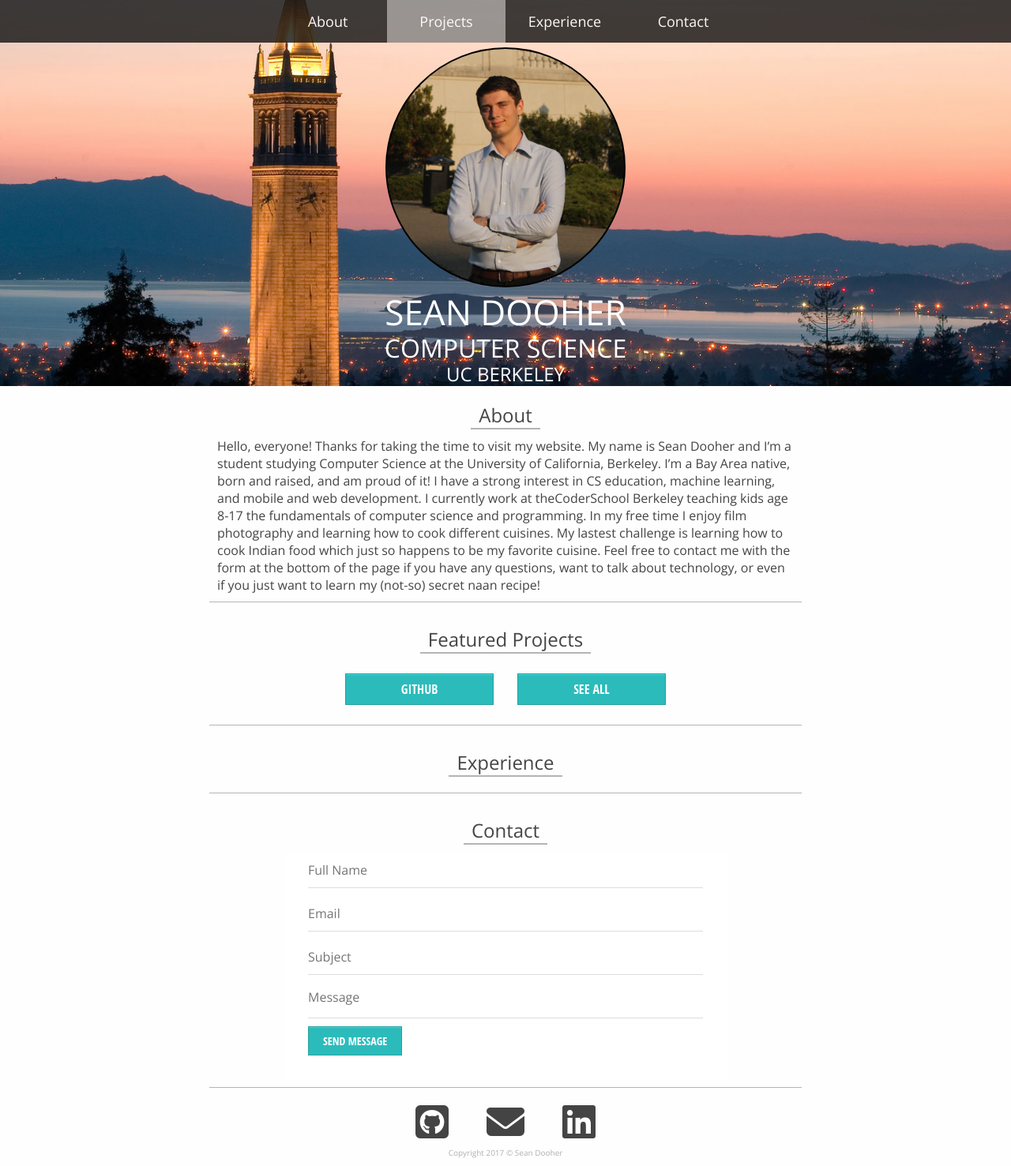
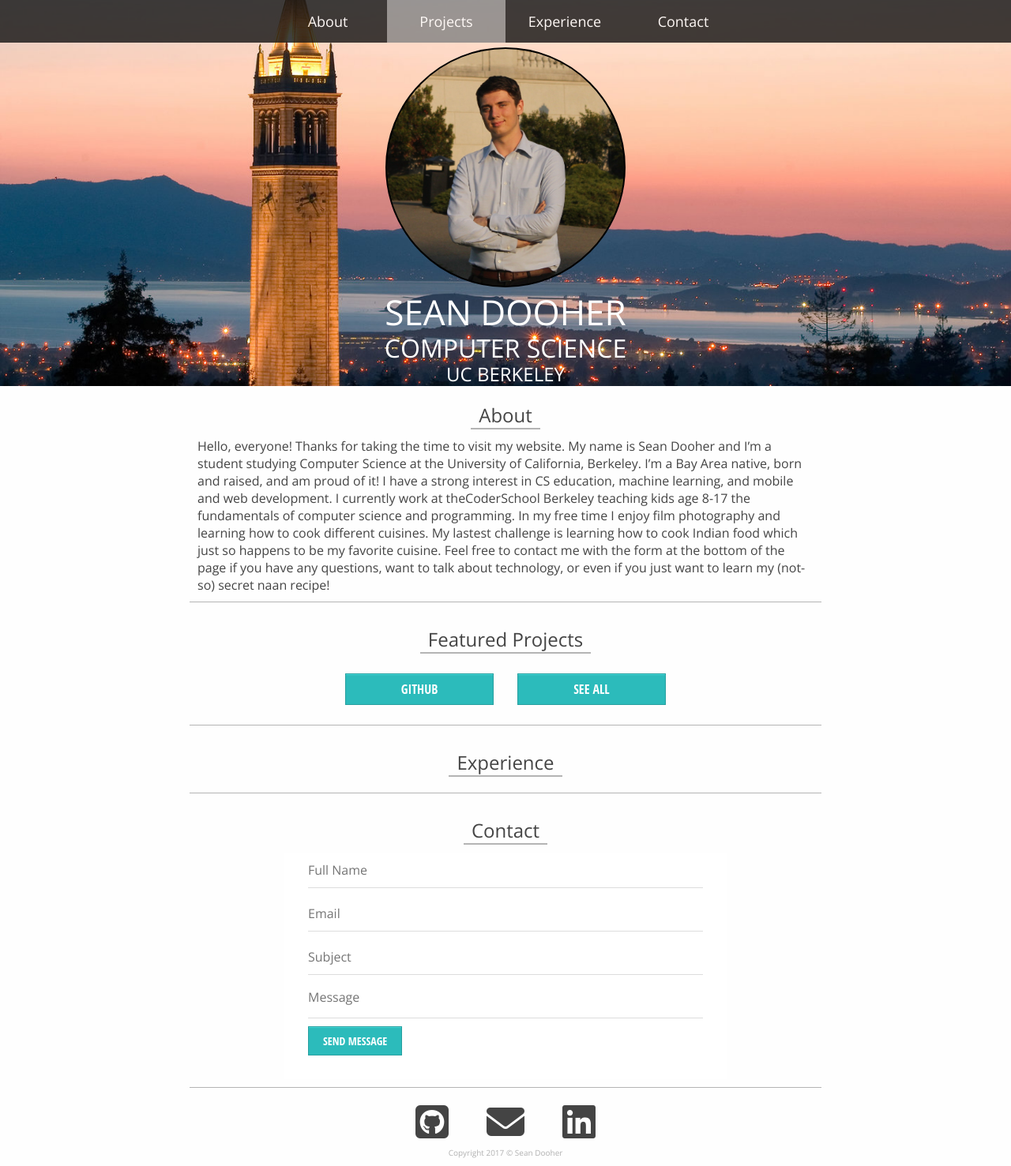
Before and after one commit to sean-dooher/old-website, a Django app: page / in a window 1280 px wide. Shown: the whole page at 79% size. Run offline with Django 3.2, Linux system fonts and the light colour scheme; data that the repository does not hold is empty; some libraries are stand-ins or nearby versions.

Commit message:
Minor formatting changes

```diff
--- a/mainpages/static/styles/main.css
+++ b/mainpages/static/styles/main.css
@@ -155,7 +155,7 @@ nav a:hover, .active {
 }
 
 #main-content {
-	width: 750px;
+	width: 800px;
 	margin: 0 auto;
 }
 
@@ -186,7 +186,7 @@ section {
 }
 
 .project-info {
-	max-width: 400px;
+	max-width: 450px;
 	margin-left: 15px;
 	display: inline-block;
 	text-align: left;
```
Also changed, not shown: mainpages/templates/index.html (line endings or trailing spaces).
